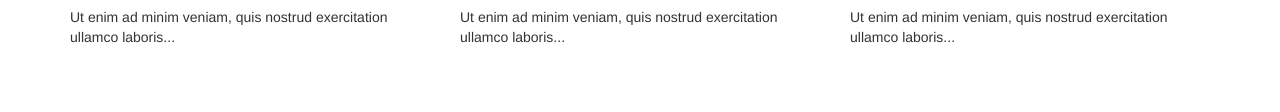
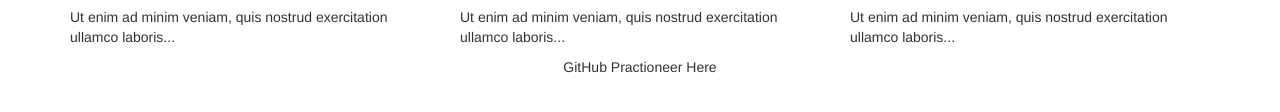
Before and after one commit to ElijahQuibin/webprog-SS231-bootstrap-template, a plain HTML site: page home/index (practice).html in a window 1280 px wide. Shown: the part 350-462 px from the top of the page. Drawn offline with nearby package versions, Linux system fonts and the light colour scheme.

Commit message:
Practice Added

```diff
--- a/home/index.html
+++ b/home/index (practice).html
@@ -35,5 +35,8 @@
   </div>
 </div>
 
+<div class="footer text-center">
+  <p>GitHub Practioneer Here</p>
+
 </body>
 </html>
```
